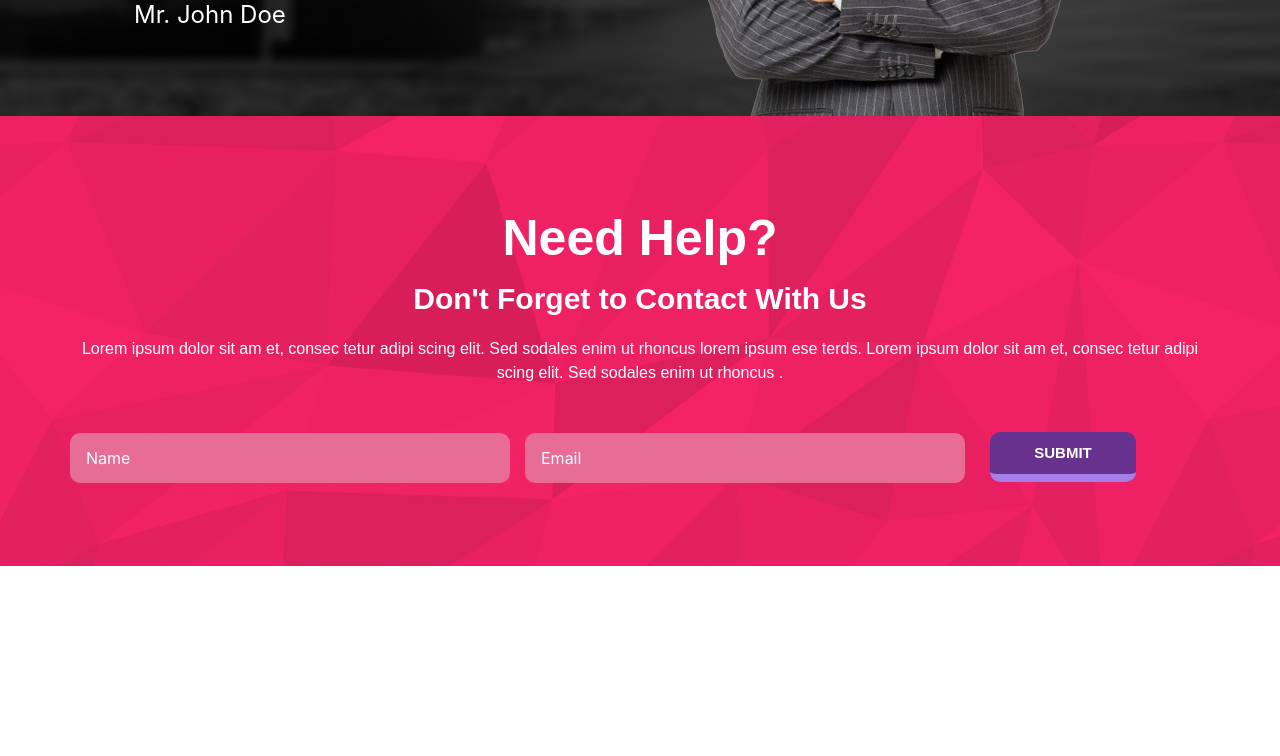
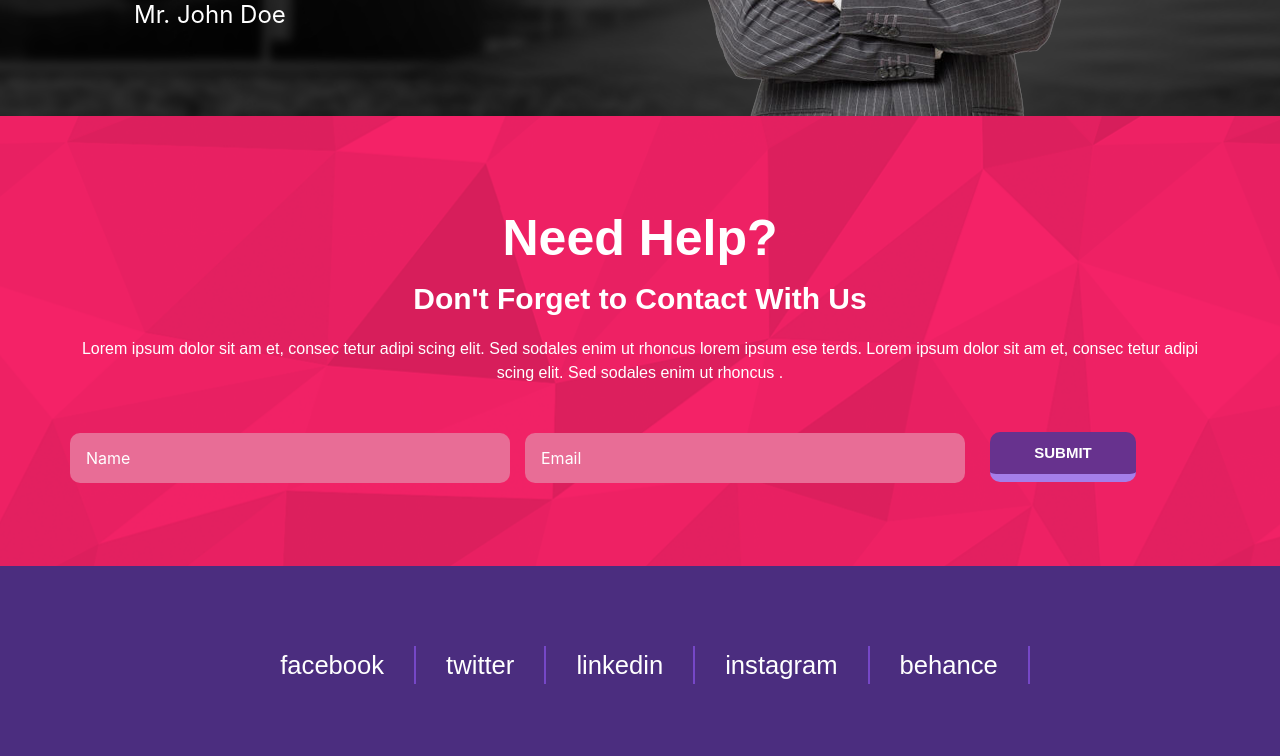
Before and after one commit to ScionRs/BlueRex, a website: page src/index.html in a window 1280 px wide. Shown: the part 5862-6618 px from the top of the page. Before the commit the page ends 6428 px from the top, so only its background shows below. Drawn offline with Linux system fonts and the light colour scheme.

Commit message:
Added social-section

```diff
--- a/src/index.html
+++ b/src/index.html
@@ -287,6 +287,18 @@
         </form>
     </div>
 </section>
+
+<section class="social">
+    <div class="container">
+        <div class="social__items">
+            <div class="social__item">facebook</div>
+            <div class="social__item">twitter</div>
+            <div class="social__item">linkedin</div>
+            <div class="social__item">instagram</div>
+            <div class="social__item">behance</div>
+        </div>
+    </div>
+</section>
 <script src="js/jquery-3.6.0.min.js"></script>
 <script src="js/all.min.js"></script>
 <script src="js/script.js"></script>
--- a/src/sass/blocks/_contact.sass
+++ b/src/sass/blocks/_contact.sass
@@ -1,10 +1,10 @@
 .contact
   background: url('../img/testimonials/backgroundred.png') center (center / cover) no-repeat
   height: 450px
+  padding: 85px 0
   &__title
     @include subtitle-component(3.125rem,white)
     text-align: center
-    padding-top: 85px
   &__subtitle
     @include subtitle-component(1.875rem,white)
     text-align: center
--- /dev/null
+++ b/src/sass/blocks/_social.sass
@@ -0,0 +1,14 @@
+.social
+  background-color: $purplebackground
+  height: 190px
+  &__items
+    display: flex
+    justify-content: center
+    align-items: center
+    color: white
+    padding-top: 80px
+  &__item
+    font-family: "Montserrat-Regular",sans-serif
+    font-size: 1.6rem
+    padding: 0 30px
+    border-right: 2px solid #7647c7
--- a/src/sass/style.sass
+++ b/src/sass/style.sass
@@ -14,6 +14,7 @@
 @import "blocks/brands"
 @import "blocks/review"
 @import "blocks/contact"
+@import "blocks/social"
 @import "blocks/media"
 
 .container
```
Also changed, not shown: dist/css/style.min.css, dist/index.html, src/css/style.min.css.
